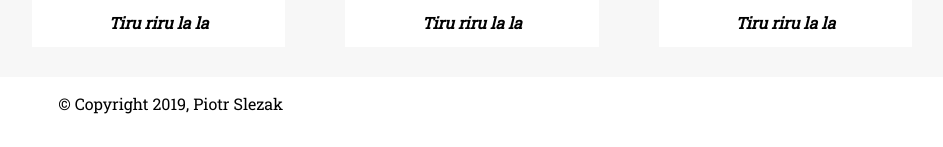
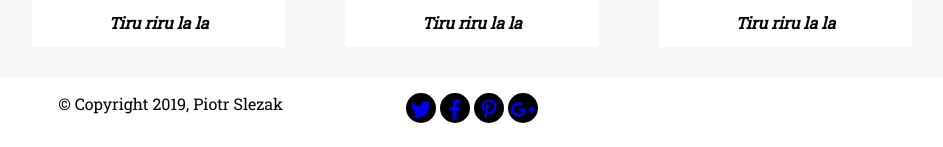
Before and after one commit to truepiotrek/zadanie-final-npm, a website: page index.html in a window 1280 px wide. Shown: the part 1335-1482 px from the top of the page, without its empty margins (168-1111 px from the left). Drawn offline with Linux system fonts and the light colour scheme.

Commit message:
updated scss file

```diff
--- a/index.html
+++ b/index.html
@@ -142,13 +142,34 @@
         </section>
         <footer>
             <div class="container">
-                <div class="col-md-4 col-sm-12">
+                <div class="col-md-4 col-sm-6">
                     <p>
                         &nbsp;&copy; Copyright 2019, Piotr Slezak
                     </p>
                 </div>
-                <div class="col-md-10 col-sm-12 icons">
-
+                <div class="col-md-4 col-sm-6 d-flex align-content-center">
+                    <p>
+                        <a href="#">
+                            <div class="circle">
+                                <i class="fab fa-twitter"></i>
+                            </div>
+                        </a>
+                        <a href="#">
+                        <div class="circle">
+                            <i class="fab fa-facebook-f"></i>
+                        </div>
+                        </a>
+                        <a href="#">
+                        <div class="circle">
+                            <i class="fab fa-pinterest-p"></i>
+                        </div>
+                        </a>
+                        <a href="#">
+                        <div class="circle">
+                            <i class="fab fa-google-plus-g"></i>
+                        </div>
+                        </a>
+                    </p>
                 </div>
             </div>
         </footer>
--- a/sass/style.scss
+++ b/sass/style.scss
@@ -1,8 +1,7 @@
 $font-header: 'Montserrat', sans-serif;
 $font-text: 'Roboto Slab', serif;
 
-/* global */
-
+//global
 .description {
     font-size: 18px;
     font-family: $font-header;
@@ -13,8 +12,7 @@ $font-text: 'Roboto Slab', serif;
     text-align: center;
     width: 940px;
 }
-/* services */
-
+//services
 .services-box {
     width: 271px;
     padding: 30px;
@@ -44,26 +42,45 @@ $font-text: 'Roboto Slab', serif;
     font-size: 16px;
 }
 
-/* portfolio */
-
+// portfolio
 .portfolio {
     background-color: #f7f7f7;
 }
 .portfolio-box {
-    width: 270px;
     padding: 30px;
-    font-size: 0;
 }
 .portfolio-pic {
     padding-top: 100%;
     background-position: center;
-    background-size: cover
+    background-size: cover;
 }
 .under-pic {
     background-color: white;
     overflow: hidden;
 }
+
 //footer tags
 footer p {
     font-family: $font-text;
+    margin: 16px 0;
 }
+footer .container {
+    display: flex;
+}
+footer .circle {
+    border-radius: 50%;
+    font-size: 20px;
+    background: black;
+    width: 30px;
+    height: 30px;
+    line-height: 1.5;
+    display: inline-block;
+}
+
+footer .circle i {
+    vertical-align: middle;
+}
+footer a {
+    text-decoration: none;
+    color: white;
+}
```
Also changed, not shown: css/style.css, 1 other file.
